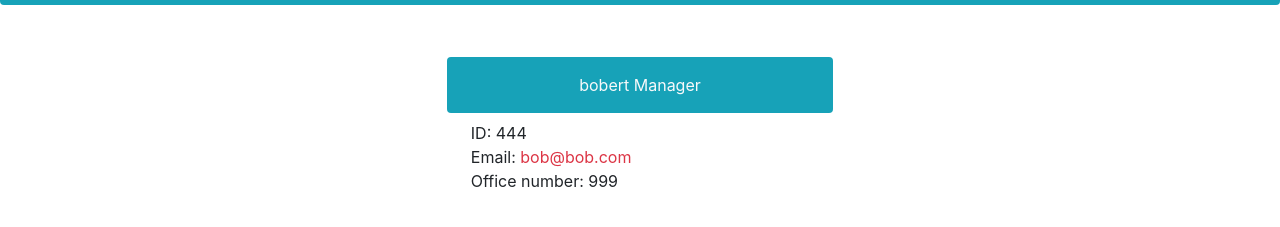
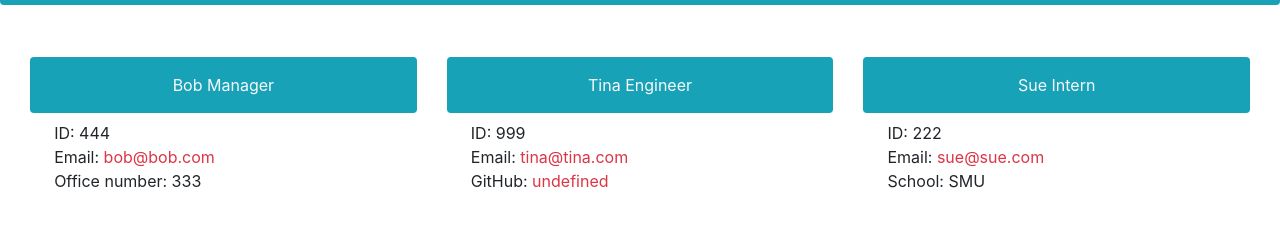
Before and after one commit to smilleeymilleey/Team-Management, a website: page dist/index.html in a window 1280 px wide. Shown: the part 67-294 px from the top of the page. Drawn offline with nearby package versions, Linux system fonts and the light colour scheme.

```diff
--- a/dist/index.html
+++ b/dist/index.html
@@ -18,13 +18,35 @@
 
         <div class="rounded col-md-4 mt-5">
               <div class="rounded bg-info text-light text-center p-3">
-                  bobert
+                  Bob
                   Manager
               </div>
               <div class="col-md-11 container p-2">
                   <div>ID: 444</div>
                   <div>Email: <a class="text-danger align-self-center" href = "mailto:bob@bob.com">bob@bob.com</a></div>
-                  <div>Office number: 999</div>
+                  <div>Office number: 333</div>
+              </div>
+        </div>
+        <div class="rounded col-md-4 mt-5">
+              <div class="rounded bg-info text-light text-center p-3">
+                  Tina
+                  Engineer
+              </div>
+              <div class="col-md-11 container p-2">
+                  <div>ID: 999</div>
+                  <div>Email: <a class="text-danger align-self-center" href = "mailto:tina@tina.com">tina@tina.com</a></div>
+                  <div>GitHub: <a class="text-danger align-self-center" target="_blank" rel="noopener noreferrer" href="https://github.com/undefined">undefined</a></div>
+              </div>
+        </div>
+        <div class="rounded col-md-4 mt-5">
+              <div class="rounded bg-info text-light text-center p-3">
+                  Sue
+                  Intern
+              </div>
+              <div class="col-md-11 container p-2">
+                  <div>ID: 222</div>
+                  <div>Email: <a class="text-danger align-self-center" href = "mailto:sue@sue.com">sue@sue.com</a></div>
+                  <div>School: SMU</div>
               </div>
         </div>
       </main>
```
Also changed, not shown: README.md, pic.PNG (added).
